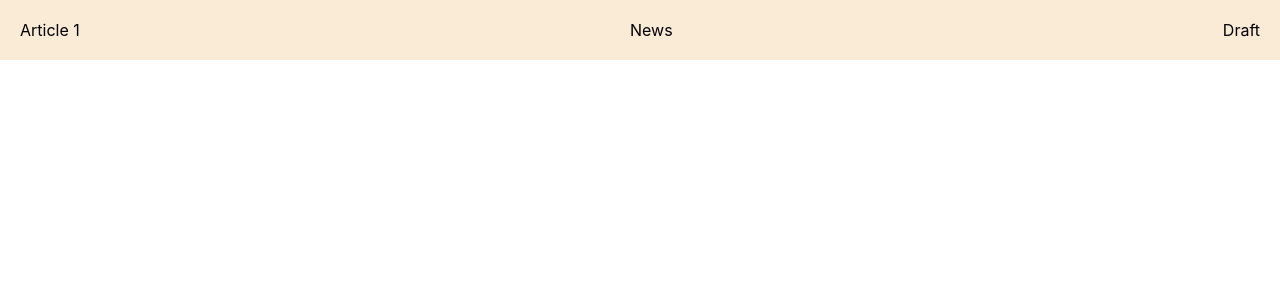
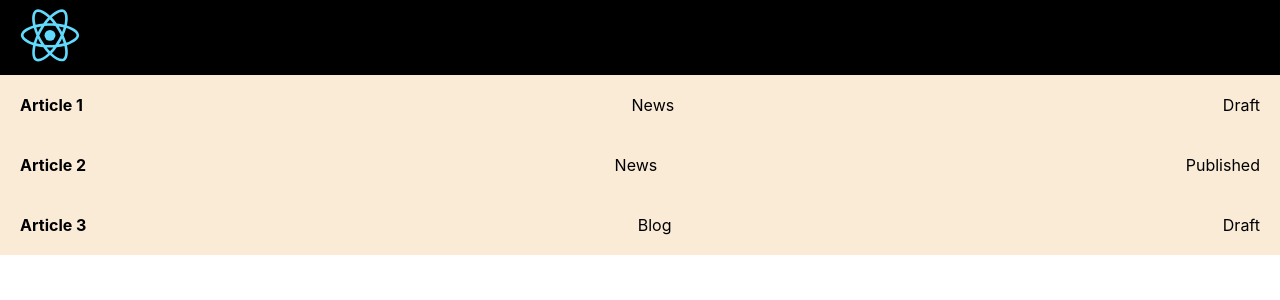
Before and after one commit to tonai/training-react, a React (Create React App) app: page / in a window 1280 px wide. Shown: the top 300 px of the page. Built offline with nearby package versions, Linux system fonts and the light colour scheme.

Commit message:
add Header component

```diff
--- a/src/components/App/App.js
+++ b/src/components/App/App.js
@@ -1,16 +1,36 @@
-import Article from '../Article/Article';
+import Article from "../Article/Article";
+import Header from "../Header/Header";
 
 function App() {
-  const art = {
-    title: 'Article 1',
-    id: 1,
-    category: 'News',
-    published: false
-  };
+  const articles = [
+    {
+      title: "Article 1",
+      id: 1,
+      category: "News",
+      published: false,
+    },
+    {
+      title: "Article 2",
+      id: 2,
+      category: "News",
+      published: true,
+    },
+    {
+      title: "Article 3",
+      id: 3,
+      category: "Blog",
+      published: false,
+    }
+  ];
+
+  const list = articles.map(article =>
+    <Article article={article} key={article.id} />
+  );
 
   return (
     <div className="App">
-      <Article article={art}/>
+      <Header/>
+      {list}
     </div>
   );
 }
--- a/src/components/Article/Article.css
+++ b/src/components/Article/Article.css
@@ -4,3 +4,7 @@
   padding: 20px;
   background-color: antiquewhite;
 }
+
+.Article__title {
+  font-weight: bold;
+}
--- a/src/components/Article/Article.js
+++ b/src/components/Article/Article.js
@@ -6,7 +6,7 @@ function Article(props) {
 
   return (
     <div className="Article">
-      <div>{title}</div>
+      <div className="Article__title">{title}</div>
       <div>{category}</div>
       <div>{published ? 'Published' : 'Draft'}</div>
     </div>
--- /dev/null
+++ b/src/components/Header/Header.css
@@ -0,0 +1,7 @@
+.Header {
+  background-color: black;
+}
+
+.Header__logo {
+  width: 100px;
+}
--- /dev/null
+++ b/src/components/Header/Header.js
@@ -0,0 +1,13 @@
+import logo from "../../logo.svg";
+
+import "./Header.css"
+
+function Header() {
+  return (
+    <div className="Header">
+      <img className="Header__logo" src={logo} alt="logo"/>
+    </div>
+  );
+}
+
+export default Header;
```
